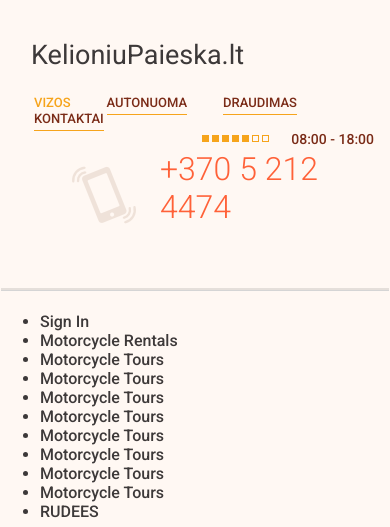
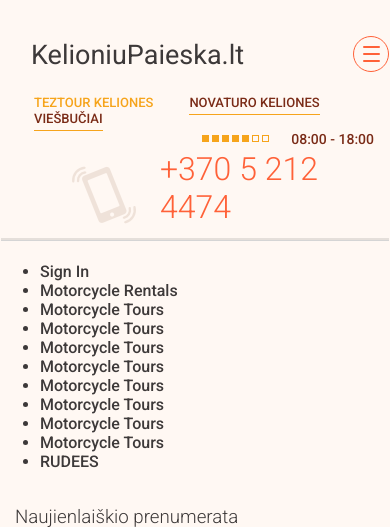
Before and after one commit to victorlava/ketopositive, a PHP site: page / in a window 390 px wide. Shown: the top 527 px of the page. Run offline with PHP 8.4, Linux system fonts and the light colour scheme.

Commit message:
tried responsive

```diff
--- a/assets/css/style.css
+++ b/assets/css/style.css
@@ -3436,6 +3436,31 @@ These partials may include files like:
   margin: 0;
 }
 
+.navbar .navbar-header {
+  position: absolute;
+  right: 0;
+  top: 35px;
+}
+
+.navbar .navbar-header .navbar-toggle {
+  border: 1px solid #ff6138;
+  border-radius: 10em;
+  width: 36px;
+  height: 36px;
+  margin: 0;
+  padding: 0;
+}
+
+.navbar .navbar-header .navbar-toggle .icon-bar {
+  background: #ff6138;
+  width: 50%;
+  height: 2px;
+  border-radius: 1px;
+  left: 0;
+  right: 0;
+  margin: 5px auto;
+}
+
 .navbar .navbar-top {
   padding: .57em 0 .87em;
 }
--- a/partials/menu.php
+++ b/partials/menu.php
@@ -7,7 +7,8 @@
 
         <div class="navbar-top-right">
           <div class="navbar-top-menu">
-            <ul class="nav nav--secondary nav--dropdown list list--inline">
+            <!-- visible for desktops only -->
+            <ul class="nav nav--secondary nav--dropdown list list--inline hidden-xs">
               <li class="active">
                 <a href="#">Vizos</a>
               </li>
@@ -22,6 +23,19 @@
                 <ul class="dropdown-menu">
                   <?php include('partials/department.php'); ?>
                 </ul>
+              </li>
+            </ul>
+
+            <!-- visible for mobiles only (mobile menu) -->
+            <ul class="nav nav--secondary nav--dropdown list list--inline visible-xs">
+              <li class="active">
+                <a href="#">Teztour keliones</a>
+              </li>
+              <li>
+                <a href="#">Novaturo keliones</a>
+              </li>
+              <li>
+                <a href="#">Viešbučiai</a>
               </li>
             </ul>
           </div>
```
